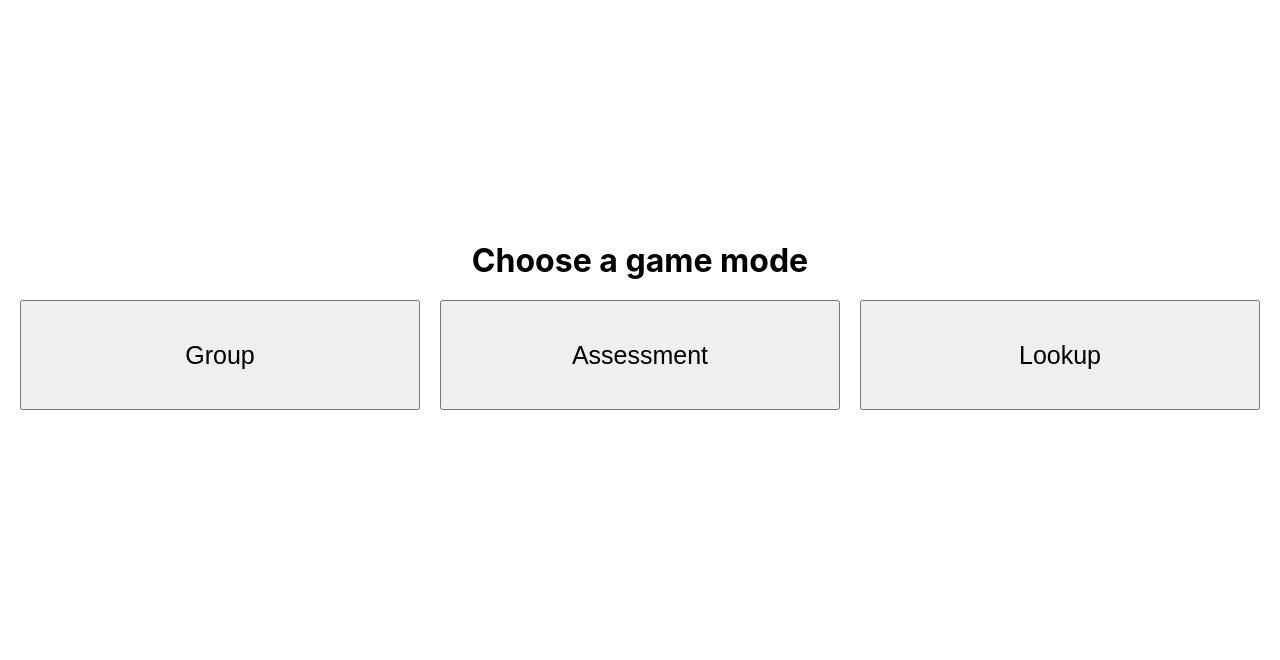
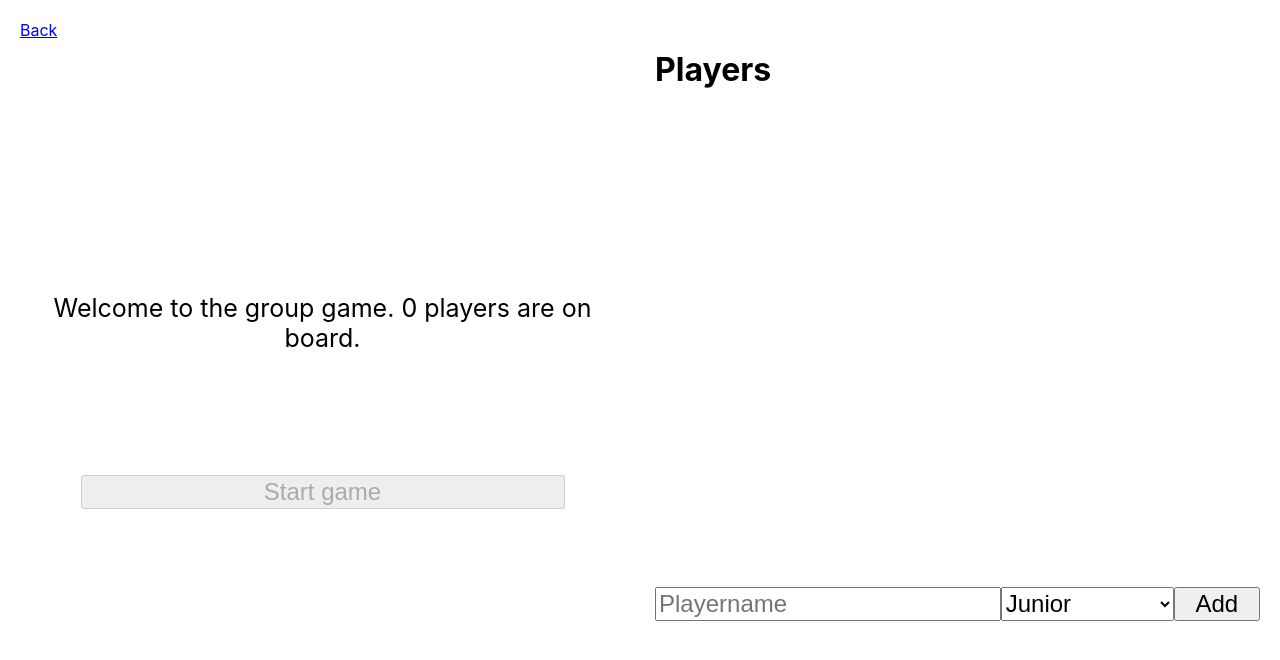
Before and after one commit to benjamineckstein/snapstart, a React (Create React App) app: page /groupmode in a window 1280 px wide. Shown: the top 660 px of the page. Built offline with nearby package versions, Linux system fonts and the light colour scheme.

Commit message:
adding routing

```diff
--- a/package.json
+++ b/package.json
@@ -12,8 +12,10 @@
     "@types/react": "^16.9.53",
     "@types/react-dom": "^16.9.8",
     "@types/react-router": "^5.1.8",
+    "@types/react-router-dom": "^5.1.6",
     "react": "^16.14.0",
     "react-dom": "^16.14.0",
+    "react-router-dom": "^5.2.0",
     "react-scripts": "^3.4.4",
     "typescript": "^3.7.5",
     "underscore": "^1.11.0"
--- a/src/App.tsx
+++ b/src/App.tsx
@@ -1,49 +1,37 @@
 import React from 'react';
-import logo from './logo.svg';
 import './App.css';
-import {GameMode} from './types/GameMode';
 import MainMenu from './components/MainMenu';
 import GroupMode from './components/GroupMode';
+import {
+  BrowserRouter as Router,
+  Switch,
+  Route
+} from 'react-router-dom';
+
+type MyProps = {};
+
+function App(props:MyProps): JSX.Element {
+  return (
+    <Router>
+      <div>
+        <Switch>
+          <Route path="/groupmode">
+            <GroupMode/>
+          </Route>
+          <Route path="/assessment">
+            <MainMenu/>
+          </Route>
+          <Route path="/lookup">
+            <MainMenu/>
+          </Route>
+          <Route path="/">
+            <MainMenu/>
+          </Route>
+        </Switch>
+      </div>
+    </Router>
+  );
+}
 
 
-class App extends React.Component<{}, {
-    gameMode: GameMode
-}> {
-    state = {count: 3, gameMode: GameMode.Startscreen};
-
-    setGameMode = (mode:GameMode):void => {
-      this.setState({gameMode:mode});
-    }
-
-    resetGameMode = ():void => {
-      this.setState({gameMode:GameMode.Startscreen});
-    }
-
-    renderMainMenu() :JSX.Element{
-      return (<MainMenu onChangeGameMode={this.setGameMode} />)
-    }
-    renderGroupMode():JSX.Element{
-      return (<GroupMode onResetGameMode={this.resetGameMode} />)
-    }
-
-    render():JSX.Element {
-      if(this.state.gameMode === GameMode.Startscreen){
-        return this.renderMainMenu();
-      }
-      if(this.state.gameMode === GameMode.GroupMode){
-        return this.renderGroupMode();
-      }
-      return (
-        <div className="App">
-          <header className="App-header">
-            <img src={logo} className="App-logo" alt="logo"/>
-            <p>
-                        To be implemented ...
-            </p>
-          </header>
-        </div>
-      );
-    }
-}
-
 export default App;
--- a/src/components/GroupMode.tsx
+++ b/src/components/GroupMode.tsx
@@ -4,9 +4,9 @@ import GroupModeLeaderboard from './GroupModeLeaderboard';
 import {Players} from '../types/Players';
 import {PlayersContext, PlayersContextValue} from '../contexts/PlayersContext';
 import GroupModeStartGame from './GroupModeStartGame';
+import {Link} from 'react-router-dom';
 
 type MyProps = {
-  onResetGameMode: any
 };
 type MyState = {
 
@@ -48,7 +48,7 @@ class GroupMode extends React.Component<MyProps, MyState> {
       <PlayersContext.Provider value={this.state.playersContextValue}>
         <div className={'groupmode'}>
           <div className={'header'}>
-            <button onClick={this.props.onResetGameMode}>Back</button>
+            <Link to={'/'}>Back</Link>
           </div>
           <h1 style={{gridArea: 'questionHeader'}}>{this.state.hasGameStarted && 'Questions'}</h1>
           {!this.state.hasGameStarted && <GroupModeStartGame onStartGame={this.onStartGame}/>}
--- a/src/components/MainMenu.tsx
+++ b/src/components/MainMenu.tsx
@@ -1,18 +1,18 @@
 // eslint-disable-next-line
 import React from 'react';
 import {GameMode} from '../types/GameMode';
+import {Link} from 'react-router-dom';
 
 type MyProps = {
-    onChangeGameMode: any
 };
 
 function MainMenu(props: MyProps): JSX.Element {
   return (
     <div className="mainmenu">
       <h1>Choose a game mode</h1>
-      <button onClick={():void => props.onChangeGameMode(GameMode.GroupMode)}>Group</button>
-      <button onClick={():void => props.onChangeGameMode(GameMode.Assessment)}>Assessment</button>
-      <button onClick={():void => props.onChangeGameMode(GameMode.Lookup)}>Lookup</button>
+      <Link to="/groupmode">Group Mode</Link>
+      <Link to="/assessment">Assessment</Link>
+      <Link to="/lookup">Lookup</Link>
     </div>
   );
 }
--- a/src/data/data_questions.js
+++ b/src/data/data_questions.js
@@ -35,6 +35,7 @@ export const topic_questions = [
   [3, 0, 'What is a foreign key?'],
   [3, 0, 'Is a primary key always an integer?'],
   [3, 1, 'What is a transaction?'],
+  [3, 1, 'What is a deadlock?'],
   [3, 1, 'Why do you need auto_increment?'],
   [3, 1, 'Why does an index increase performance?'],
   [3, 1, 'What is a rollback and why does this happen?'],
@@ -109,6 +110,11 @@ export const topic_questions = [
   [8, 3, 'What are the benefits of mutation testing?'],
 
   //9 Frontend Development
+  [9, 0, 'What is a frontend?'],
+  [9, 0, 'What is serverside rendering?'],
+  [9, 0, 'What are popuplar frontend frameworks?'],
+  [9, 0, 'What is the relation between HTML, CSS and JS?'],
+
   //10 Agile Methods
   [10, 0, 'What is Scrum?'],
   [10, 0, 'What is the agile manifesto?'],
@@ -139,6 +145,8 @@ export const topic_questions = [
   //12 Documentation
   [12, 0, 'What is overcommenting?'],
   [12, 1, 'What is Spring REST docs?'],
+  [12, 1, 'Why document anything at all?'],
+  [12, 1, 'When is extensive documentation required?'],
   [12, 2, 'What is documentation automation?'],
 
   //13 Java DI based frameworks
@@ -148,17 +156,23 @@ export const topic_questions = [
   [13, 1, 'What is @Autowired?'],
   [13, 1, 'What is dependency injection?'],
   [13, 1, 'What is MVC?'],
+  [13, 1, 'How does spring proxy mechanic work?'],
+  [13, 1, 'How does spring context cashing work and what are the benefits if used correctly?'],
   //14 Performance
   [14, 0, 'What is a bottleneck?'],
+  [14, 0, 'What is a load test?'],
+  [14, 1, 'What are typical symptoms, when a system is under a lot of load?'],
 
   //15 Security
   [15, 0, 'What is OWASP?'],
   [15, 1, 'What is XSS?'],
+  [15, 1, 'What is one way / two way encryption?'],
   [15, 1, 'Why are passwords stored only as a hash?'],
   [15, 1, 'Why is it a bad idea to store passwords as md5 hashes?'],
   [15, 1, 'How does an SQL injection attack work? How to prevent this?'],
   [15, 1, 'What is the OWASP top 10?'],
   [15, 1, 'What is a pentest?'],
+
   //16 Mobile App Development
   //30 everything else
 ];
--- a/src/index.css
+++ b/src/index.css
@@ -35,7 +35,7 @@ code {
 .groupmode .question {
     grid-area: question;
     grid-gap: 10px;
-    grid-template-rows: 1fr 1fr 1fr;
+    grid-template-rows: 1fr 1fr 2fr;
     display: grid;
 }
 
@@ -157,8 +157,18 @@ code {
     justify-self: center;
 }
 
-.mainmenu button {
+.mainmenu a {
     height: 110px;
+    line-height: 110px;
     font-size: 25px;
     width: 100%;
+    text-align: center;
+    text-decoration: none;
+    color: #000000;
+    background-color: #eeeeee;
+    border: 1px solid #000000;
+    display: block;
 }
+.mainmenu a:hover {
+    background-color: #dddddd;
+}
```
Also changed, not shown: 1 other file (tests, documents, lock files or other folders).
